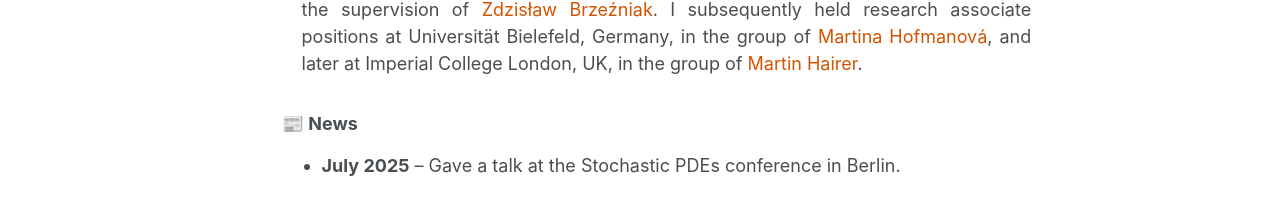
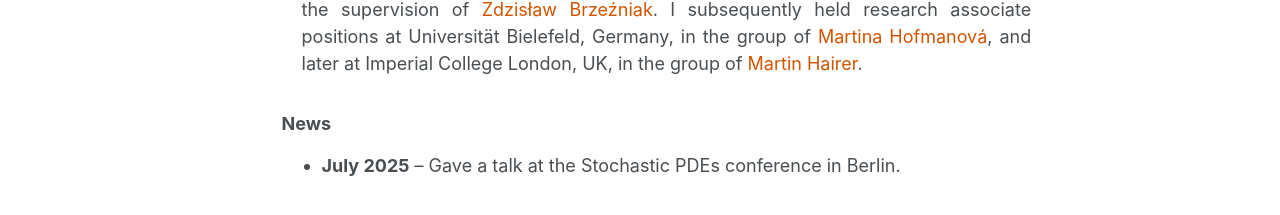
Before and after one commit to rananimit/rananimit.github.io, a Jekyll site: the page built from _pages/about.md, in a window 1280 px wide. Shown: the part 480-695 px from the top of the page. Built offline with Jekyll 4.4.1, drawn with Linux system fonts in a browser that asks for light colours; some web fonts are replaced.

```diff
--- a/_pages/about.md
+++ b/_pages/about.md
@@ -44,7 +44,7 @@ I obtained an MSc in Mathematical Sciences from <a href="https://maths.iisertvm.
 
 
 <div class="news-section">
-  <h3>📰 News</h3>
+  <h3>News</h3>
   <ul>
     <li><strong>July 2025</strong> – Gave a talk at the Stochastic PDEs conference in Berlin.</li>
   </ul>
```
